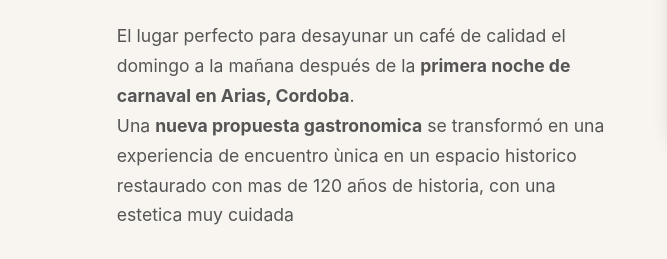
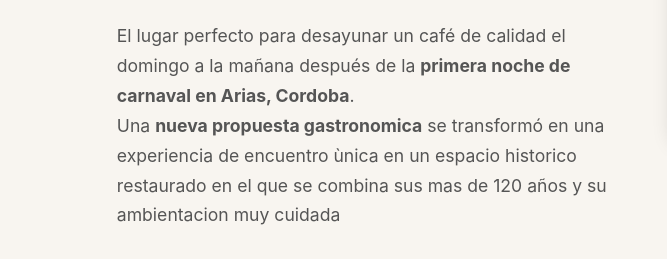
Before and after one commit to qualcosa-ctrl/anden.sud, a plain HTML site: page locales/orlandovermuteria.html in a window 1280 px wide. Shown: the part 877-1136 px from the top of the page, 0-667 px from the left. Drawn offline with Linux system fonts and the light colour scheme; files whose address does not match are found by name.

Commit message:
Update orlandovermuteria.html

```diff
--- a/locales/orlandovermuteria.html
+++ b/locales/orlandovermuteria.html
@@ -183,7 +183,7 @@ h1, h2, h3 {
       <div class="info-text">
         <h2>¿Qué hacer en Arias? Orlando: El mejor café post-Carnaval</h2>
         <p>El lugar perfecto para desayunar un café de calidad el domingo a la mañana después de la <strong>primera noche de carnaval en Arias, Cordoba</strong>.</p>
-        <p>Una <strong>nueva propuesta gastronomica</strong> se transformó en una experiencia de encuentro ùnica en un espacio historico restaurado con mas de 120 años de historia, con una estetica muy cuidada</p>
+        <p>Una <strong>nueva propuesta gastronomica</strong> se transformó en una experiencia de encuentro ùnica en un espacio historico restaurado en el que se combina sus mas de 120 años y su ambientacion muy cuidada</p>
 
         <h3>Mucho mas que una vermuteria</h3>
         <ul>
```
